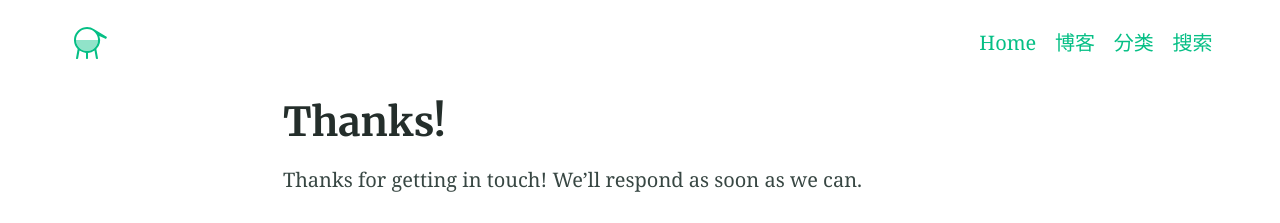
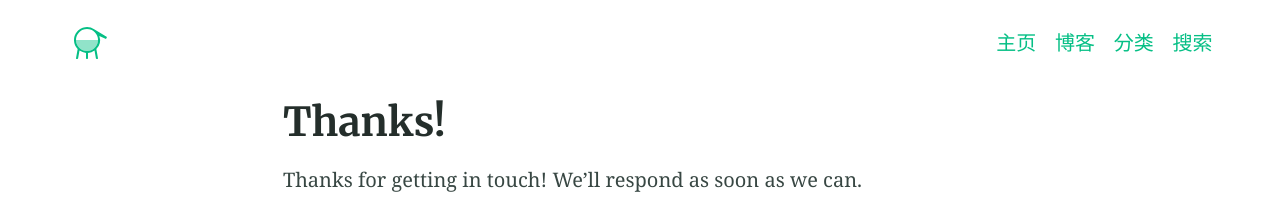
Before and after one commit to areslan1122/areslan1122.github.io, a Jekyll site: the page built from thanks.md, in a window 1280 px wide. Shown: the top 223 px of the page. Built offline with Jekyll 4.4.1, drawn with Linux system fonts in a browser that asks for light colours; our own code applies the rules of GitHub Pages for plain Markdown files.

Commit message:
change title En-> Ch

```diff
--- a/_config.yml
+++ b/_config.yml
@@ -108,7 +108,7 @@ favicons: # Favicons are also used in the manifest file. Syntax is 'size: path'
 
 # 9. Site navigation
 navigation_header:
-- title: Home
+- title: 主页
   url: /
 - title: 博客
   url: /blog/
```
